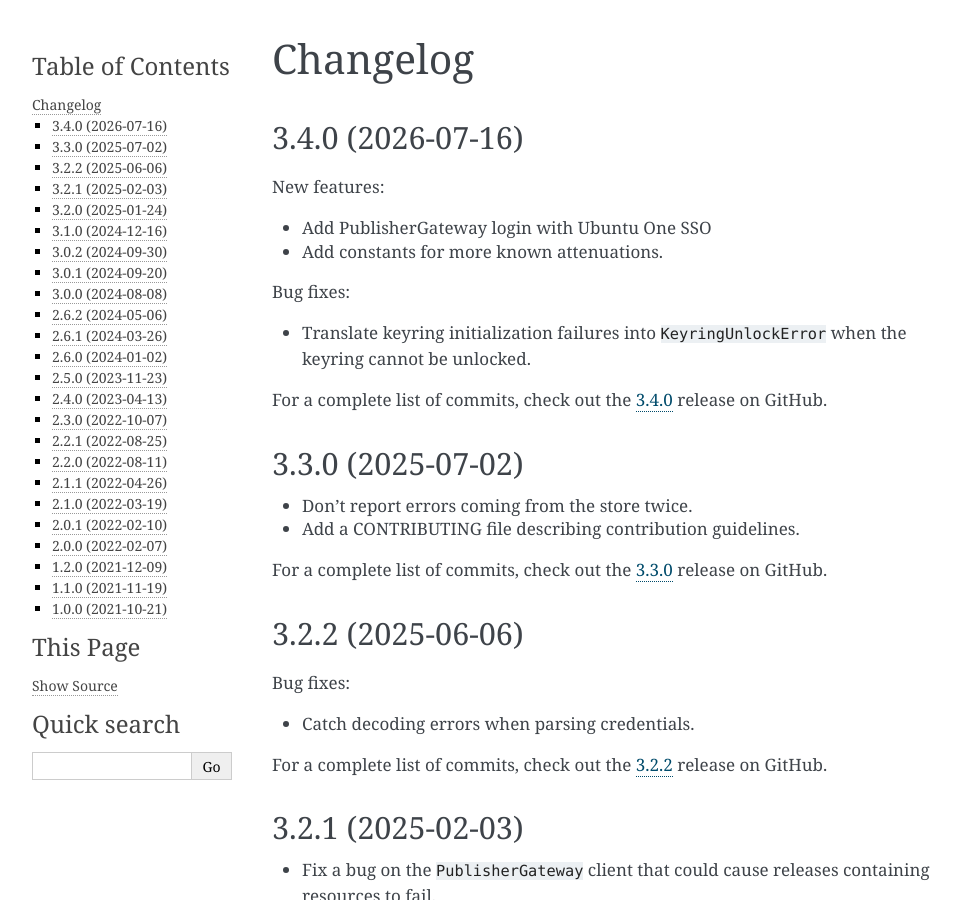
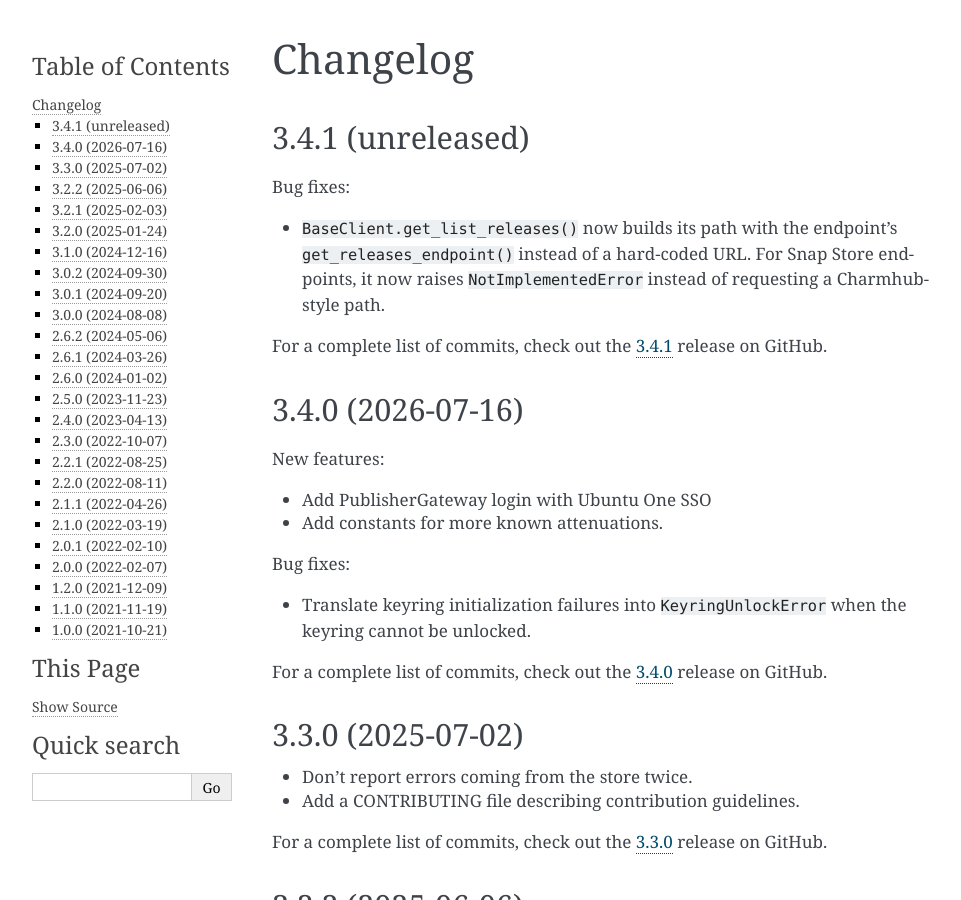
Before and after one commit to canonical/craft-store, a Sphinx documentation site: the page built from docs/reference/changelog.rst, in a window 1280 px wide and 900 px high. Shown: the whole window, without its empty margins (148-1109 px from the left). Built offline with Sphinx 7.4.7, drawn with Linux system fonts in a browser that asks for light colours.

Commit message:
fix(client): use get_releases_endpoint in get_list_releases (#450)
Fixes #448

`get_list_releases()` hardcoded `/v1/{namespace}/{name}/releases`, which is the same path `Endpoints.get_releases_endpoint()` already builds. This switches it to the helper, the same way `list_revisions()` uses `get_revisions_endpoint()`.

Behaviour change for snaps: `_SnapStoreEndpoints.get_releases_endpoint()` raises `NotImplementedError`, so `get_list_releases()` now raises that for `SNAP_STORE` / `U1_SNAP_STORE` instead of requesting a Charmhub-style path. As far as I can tell nothing depends on the old behaviour; Snapcraft lists releases through its own `/api/v2/snaps/<name>/releases` call.

Tests:
- `test_get_list_releases`: charm client requests `/v1/charm/<name>/releases` and returns the parsed model
- `test_get_list_releases_not_implemented`: snap client raises `NotImplementedError` without making a request

Also added a changelog entry under 3.4.1 (unreleased).

Question: `release()` hardcodes the same path. I left it alone since it's outside this issue and would also start raising for snaps, but I'm happy to switch it in a follow-up if you'd like.

```diff
--- a/docs/reference/changelog.rst
+++ b/docs/reference/changelog.rst
@@ -1,6 +1,20 @@
 *********
 Changelog
 *********
+
+.. _release-3.4.1:
+
+3.4.1 (unreleased)
+------------------
+
+Bug fixes:
+
+- ``BaseClient.get_list_releases()`` now builds its path with the endpoint's
+  ``get_releases_endpoint()`` instead of a hard-coded URL. For Snap Store endpoints,
+  it now raises ``NotImplementedError`` instead of requesting a Charmhub-style
+  path.
+
+For a complete list of commits, check out the `3.4.1`_ release on GitHub.
 
 .. _release-3.4.0:
 
@@ -251,3 +265,4 @@
 .. _3.2.2: https://github.com/canonical/craft-store/releases/tag/3.2.2
 .. _3.3.0: https://github.com/canonical/craft-store/releases/tag/3.3.0
 .. _3.4.0: https://github.com/canonical/craft-store/releases/tag/3.4.0
+.. _3.4.1: https://github.com/canonical/craft-store/releases/tag/3.4.1
```
Also changed, not shown: 2 other files.
